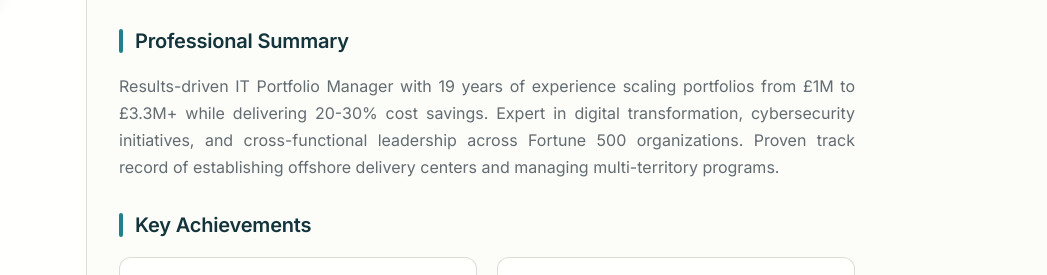
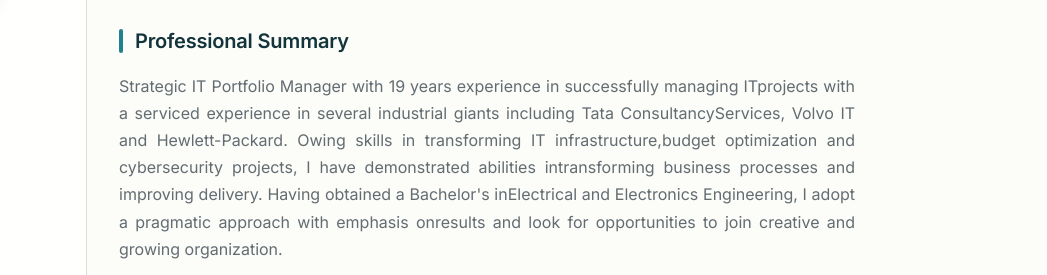
Before and after one commit to Ragskrp/Myresume, a plain HTML site: page index.html in a window 1280 px wide. Shown: the part 214-489 px from the top of the page, 233-1280 px from the left. Drawn offline with Linux system fonts and the light colour scheme; a web font is replaced by a local one.

Commit message:
Update index.html

```diff
--- a/index.html
+++ b/index.html
@@ -135,7 +135,7 @@
             <section class="summary-section" id="summary">
                 <h3>Professional Summary</h3>
                 <p class="summary-text">
-                    Results-driven IT Portfolio Manager with 19 years of experience scaling portfolios from £1M to £3.3M+ while delivering 20-30% cost savings. Expert in digital transformation, cybersecurity initiatives, and cross-functional leadership across Fortune 500 organizations. Proven track record of establishing offshore delivery centers and managing multi-territory programs.
+                Strategic IT Portfolio Manager with 19 years experience in successfully managing ITprojects with a serviced experience in several industrial giants including Tata ConsultancyServices, Volvo IT and Hewlett-Packard. Owing skills in transforming IT infrastructure,budget optimization and cybersecurity projects, I have demonstrated abilities intransforming business processes and improving delivery. Having obtained a Bachelor's inElectrical and Electronics Engineering, I adopt a pragmatic approach with emphasis onresults and look for opportunities to join creative and growing organization.
                 </p>
             </section>
 
```
